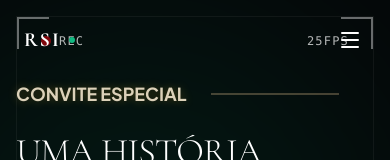
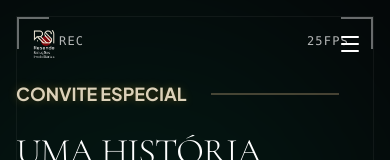
Before and after one commit to Ron4ld0/RSI, a React (Vite) app: page / in a window 390 px wide. Shown: the top 160 px of the page. Built offline with nearby package versions, Linux system fonts and the light colour scheme.

Commit message:
feat: replace text logo RSI with Resende PNG logo in header and footer

```diff
--- a/src/components/Footer.jsx
+++ b/src/components/Footer.jsx
@@ -11,8 +11,12 @@ export default function Footer() {
 
         {/* Left Side: Logo & Copyright */}
         <div className="flex items-center gap-4">
-          <div className="border border-white/20 py-1.5 px-4 rounded">
-            <span className="text-lg font-bold tracking-widest font-serif text-white">RSI</span>
+          <div className="border border-white/10 p-1.5 rounded bg-white/5">
+            <img
+              src="/logo.resende.PNG"
+              alt="Resende Logo"
+              className="h-8 md:h-10 w-auto object-contain"
+            />
           </div>
           <span className="text-xs text-gray-500 font-light hidden sm:inline">
             © {new Date().getFullYear()} Resende Soluções Imobiliárias.
--- a/src/components/Navbar.jsx
+++ b/src/components/Navbar.jsx
@@ -29,10 +29,11 @@ export default function Navbar({ onOpenRSVP }) {
 
         {/* Brand Logo */}
         <a href="#" className="flex items-center gap-2 group">
-          <span className="text-xl font-bold tracking-widest font-serif text-white group-hover:text-rsiGreen-400 transition-colors">
-            RSI
-          </span>
-          <span className="w-1.5 h-1.5 rounded-full bg-rsiGreen-500 group-hover:scale-125 transition-transform"></span>
+          <img
+            src="/logo.resende.PNG"
+            alt="Resende Logo"
+            className="h-10 md:h-12 w-auto object-contain transition-transform duration-300 group-hover:scale-105"
+          />
         </a>
 
         {/* Desktop Nav Items */}
```
